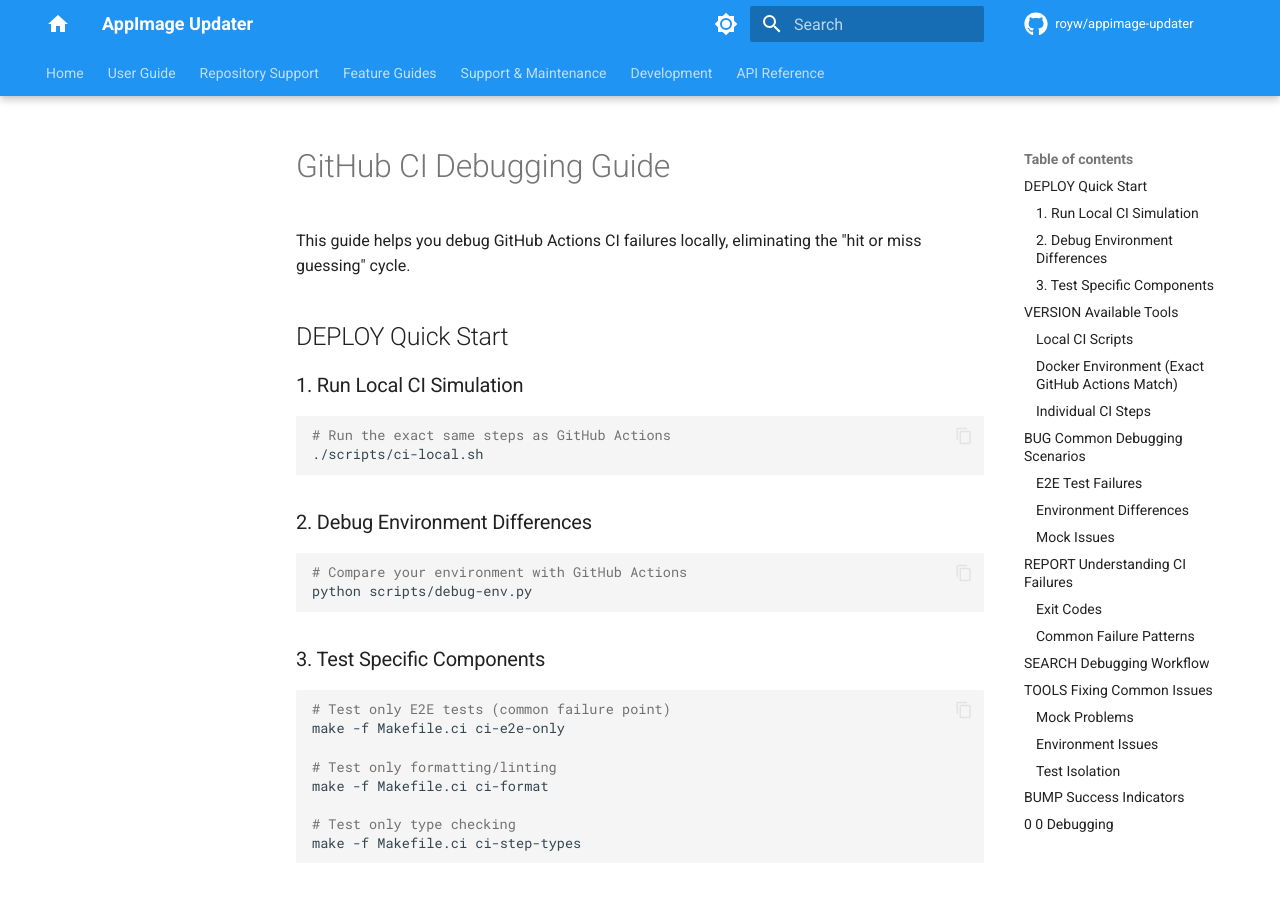
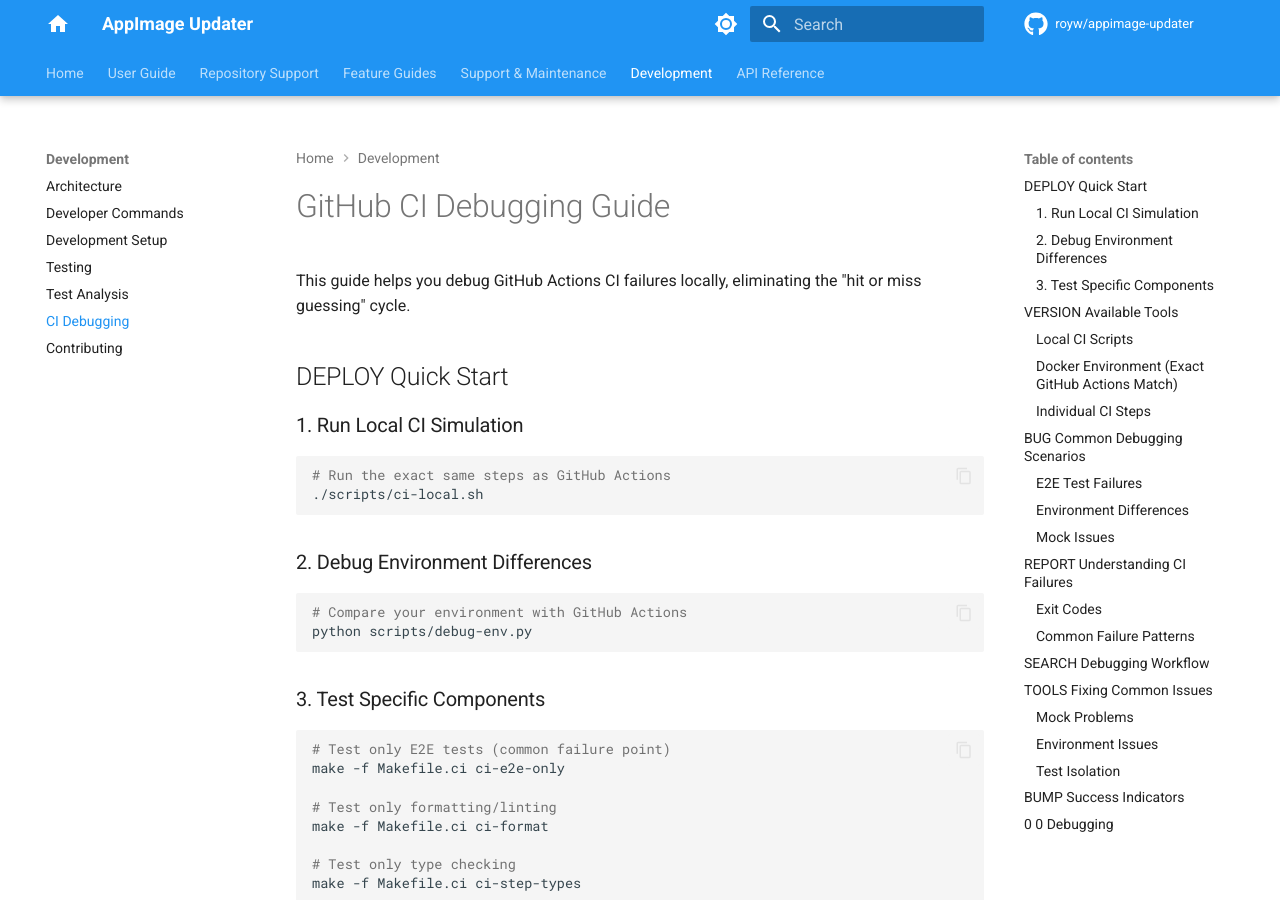
Before and after one commit to royw/appimage-updater, an MkDocs documentation site: the page built from docs/ci-debugging.md, in a window 1280 px wide and 900 px high. Built offline with MkDocs 1.6.1 and Material for MkDocs 9.7.7, drawn with Linux system fonts in a browser that asks for light colours; comment, search, counter and statistics services are not loaded.

Commit message:
docs: add CI Debugging to mkdocs navigation
Added ci-debugging.md to the Development section of the documentation navigation
in mkdocs.yml. This makes the CI debugging guide accessible through the
documentation site navigation menu.

```diff
--- a/mkdocs.yml
+++ b/mkdocs.yml
@@ -160,6 +160,7 @@
     - Development Setup: development.md
     - Testing: testing.md
     - Test Analysis: test_analysis.md
+    - CI Debugging: ci-debugging.md
     - Contributing: contributing.md
   - API Reference: reference/
 
```
Also changed, not shown: docs/sourceforge-support.md (+1 -1 lines).
